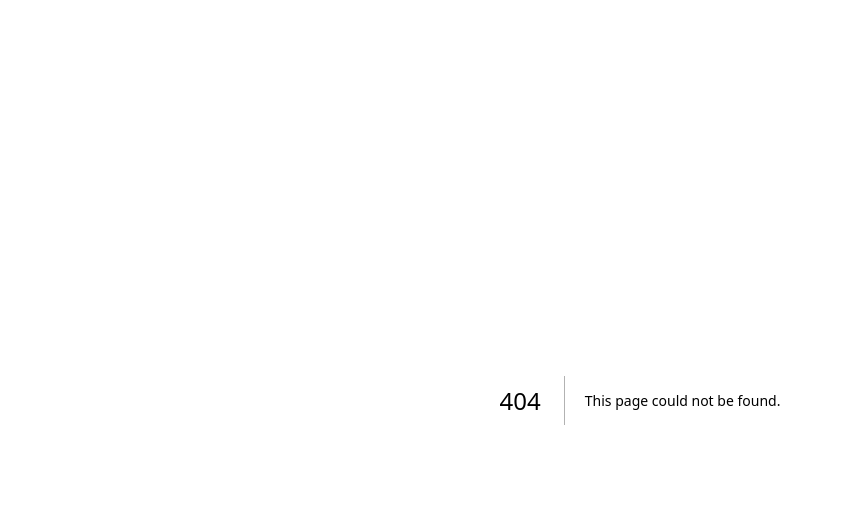
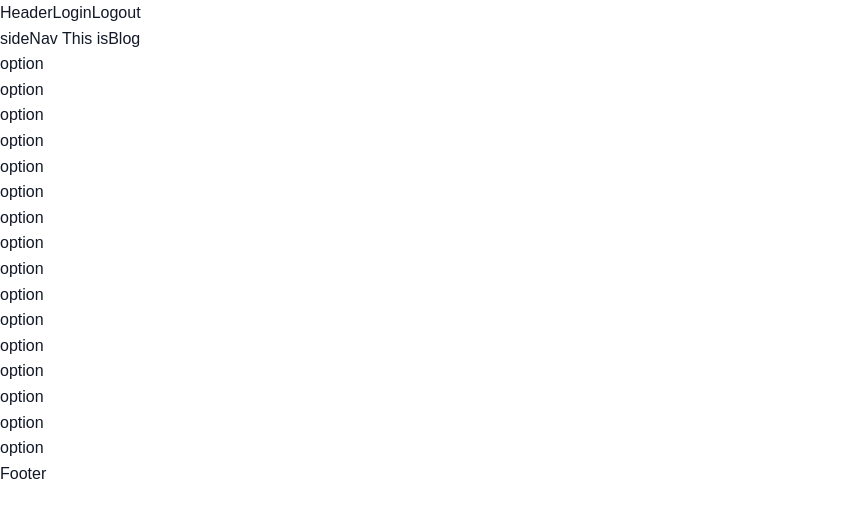
Before and after one commit to deepanshusuryan/blog_nest, a Next.js app: page /blog in a window 1280 px wide. Before the commit this address had no page. Shown: the top 518 px of the page, without its empty margins (0-843 px from the left). Built offline with nearby package versions, Linux system fonts and the light colour scheme.

Commit message:
Frontend base setup

```diff
--- a/package.json
+++ b/package.json
@@ -9,11 +9,13 @@
     "lint": "eslint"
   },
   "dependencies": {
+    "@reduxjs/toolkit": "^2.11.2",
     "axios": "^1.13.5",
     "next": "16.1.6",
     "react": "19.2.3",
     "react-dom": "19.2.3",
     "react-icons": "^5.6.0",
+    "react-redux": "^9.2.0",
     "react-toastify": "^11.0.5"
   },
   "devDependencies": {
--- /dev/null
+++ b/src/app/blog/layout.js
@@ -0,0 +1,12 @@
+// app/blog/layout.js
+import { SideNav } from "../../common/sideNav"
+export default function BlogLayout({ children }) {
+    return (
+        <div style={{ display: "flex" }}>
+            <SideNav />
+            <div style={{ flex: 1 }}>
+                {children}
+            </div>
+        </div>
+    );
+}
--- /dev/null
+++ b/src/app/blog/page.js
@@ -0,0 +1,9 @@
+const Blog=()=>{
+    return(
+        <div>
+            Blog
+        </div>
+    )
+}
+
+export default Blog;
--- a/src/app/globals.css
+++ b/src/app/globals.css
@@ -0,0 +1,87 @@
+/* Reset */
+* {
+  margin: 0;
+  padding: 0;
+  box-sizing: border-box;
+}
+
+/* Root variables */
+:root {
+  --primary-color: #4f46e5;
+  --secondary-color: #f3f4f6;
+  --text-color: #111827;
+  --bg-color: #ffffff;
+  --border-color: #e5e7eb;
+}
+
+/* Body */
+body {
+  font-family: Arial, Helvetica, sans-serif;
+  background-color: var(--bg-color);
+  color: var(--text-color);
+  line-height: 1.6;
+}
+
+/* Links */
+a {
+  text-decoration: none;
+  color: inherit;
+}
+
+/* Images */
+img {
+  max-width: 100%;
+  display: block;
+}
+
+/* Buttons */
+button {
+  border: none;
+  outline: none;
+  cursor: pointer;
+  font-family: inherit;
+}
+
+/* Inputs */
+input,
+textarea {
+  outline: none;
+  border: 1px solid var(--border-color);
+  padding: 8px;
+  border-radius: 6px;
+  font-family: inherit;
+}
+
+/* Container */
+.container {
+  max-width: 1200px;
+  margin: 0 auto;
+  padding: 0 16px;
+}
+
+/* Utility classes */
+.text-center {
+  text-align: center;
+}
+
+.flex {
+  display: flex;
+}
+
+.flex-center {
+  display: flex;
+  align-items: center;
+  justify-content: center;
+}
+
+.btn {
+  background-color: var(--primary-color);
+  color: #fff;
+  padding: 10px 16px;
+  border-radius: 6px;
+  transition: 0.3s;
+}
+
+.btn:hover {
+  opacity: 0.9;
+}
--- a/src/app/layout.js
+++ b/src/app/layout.js
@@ -1,3 +1,4 @@
+import { Layout } from "@/common/layout";
 import "./globals.css";
 import { ToastContainer } from "react-toastify";
 
@@ -5,12 +6,14 @@ export default function RootLayout({ children }) {
   return (
     <html lang="en">
       <body>
+        <Layout>
           <ToastContainer
             position="top-right"
             autoClose={3000}
             theme="colored"
           />
           {children}
+        </Layout>
       </body>
     </html>
   );
--- /dev/null
+++ b/src/common/footer/index.js
@@ -0,0 +1,7 @@
+export const Footer=()=>{
+    return(
+        <div>
+            Footer
+        </div>
+    )
+}
--- /dev/null
+++ b/src/common/header/index.js
@@ -0,0 +1,11 @@
+export const Header=()=>{
+    return(
+        <div style={{display: "flex"}}>
+            Header
+            <div>
+                Login
+            </div>
+            <div>Logout</div>
+        </div>
+    )
+}
--- /dev/null
+++ b/src/common/layout/index.js
@@ -0,0 +1,12 @@
+import { Footer } from "../footer"
+import { Header } from "../header"
+
+export const Layout=({children})=>{
+    return(
+        <div>
+            <Header/>
+            {children}
+            <Footer/>
+        </div>
+    )
+}
--- /dev/null
+++ b/src/common/sideNav.js
@@ -0,0 +1,23 @@
+export const SideNav=()=>{
+    return(
+        <div>
+            sideNav This is
+            <p>option</p>
+            <p>option</p>
+            <p>option</p>
+            <p>option</p>
+            <p>option</p>
+            <p>option</p>
+            <p>option</p>
+            <p>option</p>
+            <p>option</p>
+            <p>option</p>
+            <p>option</p>
+            <p>option</p>
+            <p>option</p>
+            <p>option</p>
+            <p>option</p>
+            <p>option</p>
+        </div>
+    )
+}
```
Also changed, not shown: src/services/axiosInstance.js (added, +9 -0 lines), 1 other file (tests, documents, lock files or other folders). Lines whose indentation alone changed are shown as unchanged.
